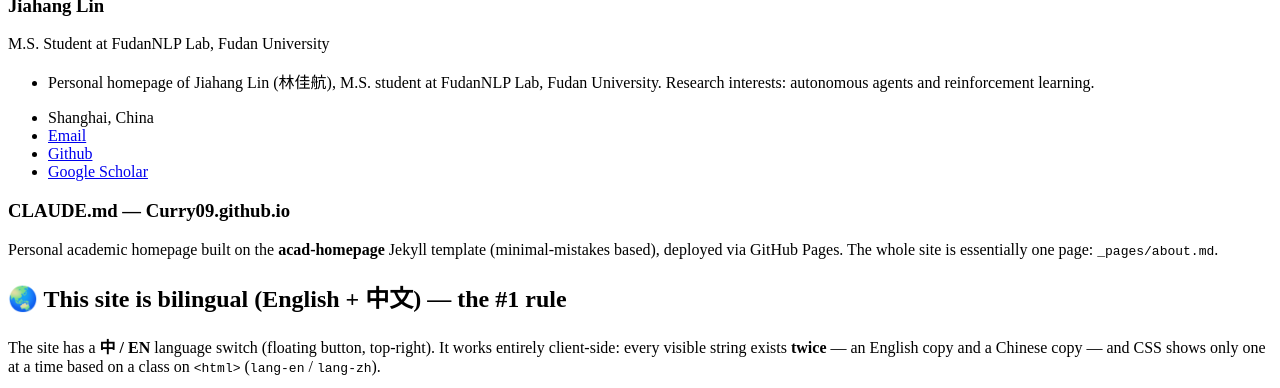
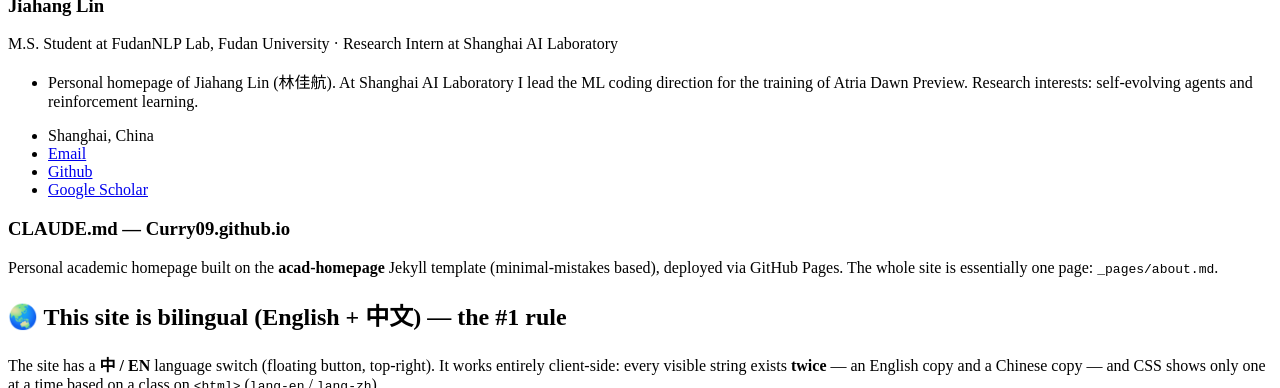
Before and after one commit to Curry09/Curry09.github.io, a Jekyll site: the page built from CLAUDE.md, in a window 1280 px wide and 900 px high, cut to the strip 512-900 px from the top of the window. Built offline with Jekyll 4.4.1, drawn with Linux system fonts in a browser that asks for light colours; our own code applies the rules of GitHub Pages for plain Markdown files.

Commit message:
Update affiliation to Shanghai AI Lab; add Atria Dawn Preview
- Intro / sidebar: now Research Intern at Shanghai AI Laboratory, leading
  the ML coding direction for Atria Dawn Preview training
- Internships: add Shanghai AI Lab (2026.7 - Present); close out NEX-AGI
  at 2026.6
- News + Publications: add Atria Dawn (arXiv 2609.15818)

Co-Authored-By: Claude Opus 5 (1M context) <noreply@anthropic.com>

```diff
--- a/_config.yml
+++ b/_config.yml
@@ -7,10 +7,10 @@
 
 # Site Settings
 title                    : "Jiahang Lin"
-description              : "Personal homepage of Jiahang Lin (林佳航), M.S. student at FudanNLP Lab, Fudan University. Research interests: autonomous agents and reinforcement learning."
+description              : "Personal homepage of Jiahang Lin (林佳航), M.S. student at FudanNLP Lab, Fudan University and Research Intern at Shanghai AI Laboratory. Research interests: self-evolving agents and reinforcement learning."
 # Sidebar blurb shown under the avatar. `description` stays English for SEO; these drive the visible sidebar text in each language.
-sidebar_blurb            : "Personal homepage of Jiahang Lin (林佳航), M.S. student at FudanNLP Lab, Fudan University. Research interests: autonomous agents and reinforcement learning."
-sidebar_blurb_zh         : "林佳航的个人主页，复旦大学 FudanNLP 实验室硕士研究生。研究方向：自主智能体与强化学习。"
+sidebar_blurb            : "Personal homepage of Jiahang Lin (林佳航). At Shanghai AI Laboratory I lead the ML coding direction for the training of Atria Dawn Preview. Research interests: self-evolving agents and reinforcement learning."
+sidebar_blurb_zh         : "林佳航的个人主页。在上海人工智能实验室牵头负责 Atria Dawn Preview 训练中的 ML coding 方向。研究方向：自演化智能体与强化学习。"
 repository               : "Curry09/Curry09.github.io"
 google_scholar_stats_use_cdn : true
 
@@ -27,8 +27,8 @@ author:
   name             : "Jiahang Lin"
   name_zh          : "林佳航"
   avatar           : "images/avatar.png"
-  bio              : "M.S. Student at FudanNLP Lab, Fudan University"
-  bio_zh           : "复旦大学 FudanNLP 实验室 硕士研究生"
+  bio              : "M.S. Student at FudanNLP Lab, Fudan University · Research Intern at Shanghai AI Laboratory"
+  bio_zh           : "复旦大学 FudanNLP 实验室 硕士研究生 · 上海人工智能实验室 研究实习生"
   location         : "Shanghai, China"
   location_zh      : "中国 · 上海"
   employer         :
```
Also changed, not shown: _pages/about.md (+19 -2 lines), images/atria-dawn.png (added), images/shanghai-ai-lab.png (added).
